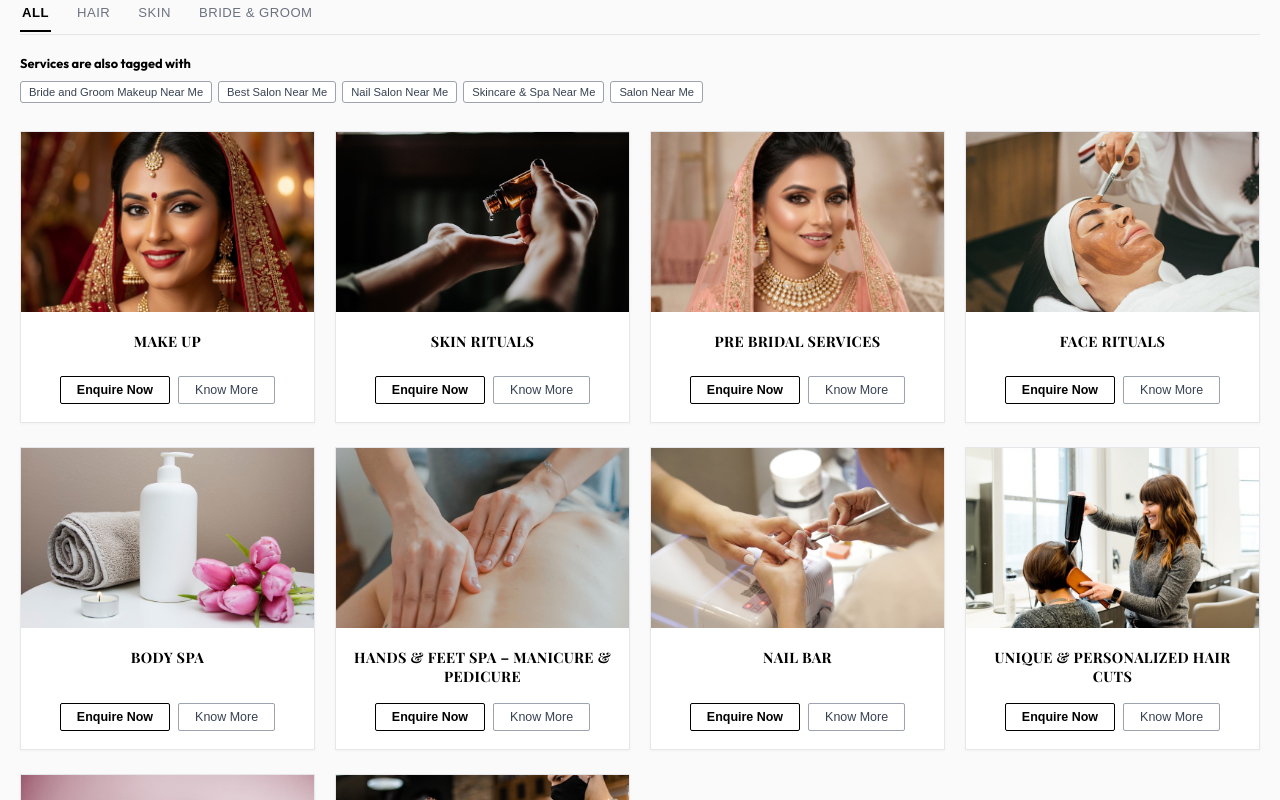
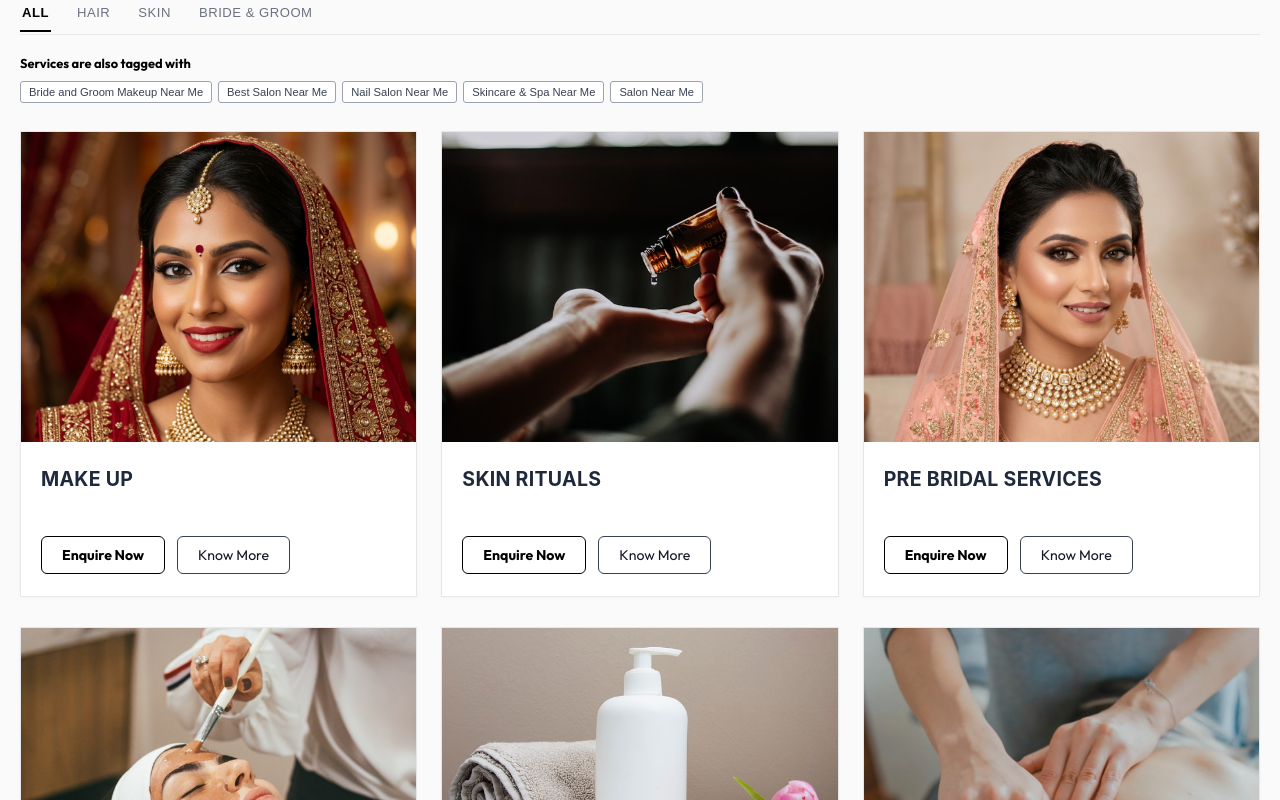
Before and after one commit to the-onelazyDev/aura-makeup-studio, a React (Vite) app in the folder frontend/: page / in a window 1280 px wide. Shown: the part 560-1360 px from the top of the page. Built offline with nearby package versions, Linux system fonts and the light colour scheme; no server answers; a web font is replaced by a local one.

Commit message:
feat: match exact button, font and images from reference design

```diff
--- a/frontend/src/components/ServiceCatalog.jsx
+++ b/frontend/src/components/ServiceCatalog.jsx
@@ -145,8 +145,8 @@ export default function ServiceCatalog({ services = [], onSelectService }) {
       ) : (
         <div style={{
           display: 'grid',
-          gridTemplateColumns: 'repeat(auto-fill, minmax(280px, 1fr))',
-          gap: '24px 20px'
+          gridTemplateColumns: 'repeat(auto-fill, minmax(320px, 1fr))',
+          gap: '30px 24px'
         }}>
           {filteredServices.map((service) => (
             <div
@@ -158,11 +158,11 @@ export default function ServiceCatalog({ services = [], onSelectService }) {
                 overflow: 'hidden',
                 display: 'flex',
                 flexDirection: 'column',
-                boxShadow: '0 1px 3px rgba(0, 0, 0, 0.04)'
+                boxShadow: '0 1px 4px rgba(0, 0, 0, 0.03)'
               }}
             >
-              {/* Service Image Banner */}
-              <div style={{ position: 'relative', height: '180px', overflow: 'hidden', background: '#F3F4F6' }}>
+              {/* Service Image (1:1 Ratio Matching Reference) */}
+              <div style={{ position: 'relative', width: '100%', height: '310px', overflow: 'hidden', background: '#F3F4F6' }}>
                 <img
                   src={service.image}
                   alt={service.title}
@@ -177,17 +177,18 @@ export default function ServiceCatalog({ services = [], onSelectService }) {
               </div>
 
               {/* Service Info */}
-              <div style={{ padding: '20px 14px 18px 14px', display: 'flex', flexDirection: 'column', flex: 1, alignItems: 'center' }}>
+              <div style={{ padding: '24px 20px 22px 20px', display: 'flex', flexDirection: 'column', flex: 1 }}>
                 <h3 style={{
-                  fontSize: '0.90rem',
+                  fontSize: '1.22rem',
                   fontWeight: '700',
-                  color: '#000000',
-                  textAlign: 'center',
+                  color: '#1E293B',
+                  textAlign: 'left',
                   textTransform: 'uppercase',
-                  letterSpacing: '0.4px',
-                  marginBottom: '18px',
-                  lineHeight: '1.3',
-                  minHeight: '26px'
+                  letterSpacing: '0.3px',
+                  marginBottom: '22px',
+                  lineHeight: '1.35',
+                  minHeight: '48px',
+                  fontFamily: "'Inter', -apple-system, BlinkMacSystemFont, 'Segoe UI', Roboto, sans-serif"
                 }}>
                   {service.title}
                 </h3>
@@ -195,28 +196,30 @@ export default function ServiceCatalog({ services = [], onSelectService }) {
                 {/* Card Action Buttons (Exact Match to Reference Screenshot) */}
                 <div style={{
                   display: 'flex',
-                  justifyContent: 'center',
-                  gap: '8px',
+                  justifyContent: 'flex-start',
+                  alignItems: 'center',
+                  gap: '12px',
                   width: '100%',
                   marginTop: 'auto'
                 }}>
-                  {/* Enquire Now Button (Black Outline Box) */}
+                  {/* Enquire Now Button (Black Outline Box with Bold Text) */}
                   <button
                     onClick={() => handleEnquireWhatsApp(service)}
                     style={{
                       background: '#FFFFFF',
-                      border: '1px solid #000000',
+                      border: '1.5px solid #000000',
                       color: '#000000',
-                      padding: '6px 16px',
-                      borderRadius: '2px',
-                      fontSize: '0.78rem',
+                      padding: '9px 20px',
+                      borderRadius: '6px',
+                      fontSize: '0.88rem',
                       fontWeight: '700',
                       cursor: 'pointer',
                       display: 'inline-flex',
                       alignItems: 'center',
                       justifyContent: 'center',
                       whiteSpace: 'nowrap',
-                      transition: 'background 0.15s, color 0.15s'
+                      fontFamily: 'inherit',
+                      transition: 'all 0.15s ease'
                     }}
                     onMouseEnter={(e) => {
                       e.currentTarget.style.background = '#000000';
@@ -230,31 +233,34 @@ export default function ServiceCatalog({ services = [], onSelectService }) {
                     Enquire Now
                   </button>
 
-                  {/* Know More Button (Grey Outline Box) */}
+                  {/* Know More Button (Subtle Outline Box) */}
                   <button
                     onClick={() => onSelectService(service)}
                     style={{
                       background: '#FFFFFF',
-                      border: '1px solid #9CA3AF',
-                      color: '#374151',
-                      padding: '6px 16px',
-                      borderRadius: '2px',
-                      fontSize: '0.78rem',
-                      fontWeight: '500',
+                      border: '1px solid #374151',
+                      color: '#111827',
+                      padding: '9px 20px',
+                      borderRadius: '6px',
+                      fontSize: '0.88rem',
+                      fontWeight: '400',
                       cursor: 'pointer',
                       display: 'inline-flex',
                       alignItems: 'center',
                       justifyContent: 'center',
                       whiteSpace: 'nowrap',
-                      transition: 'border-color 0.15s, color 0.15s'
+                      fontFamily: 'inherit',
+                      transition: 'all 0.15s ease'
                     }}
                     onMouseEnter={(e) => {
                       e.currentTarget.style.borderColor = '#000000';
                       e.currentTarget.style.color = '#000000';
+                      e.currentTarget.style.fontWeight = '600';
                     }}
                     onMouseLeave={(e) => {
-                      e.currentTarget.style.borderColor = '#9CA3AF';
-                      e.currentTarget.style.color = '#374151';
+                      e.currentTarget.style.borderColor = '#374151';
+                      e.currentTarget.style.color = '#111827';
+                      e.currentTarget.style.fontWeight = '400';
                     }}
                   >
                     Know More
```
Also changed, not shown: frontend/public/images/hair-colors.jpg, frontend/public/images/hair-rituals.jpg.
